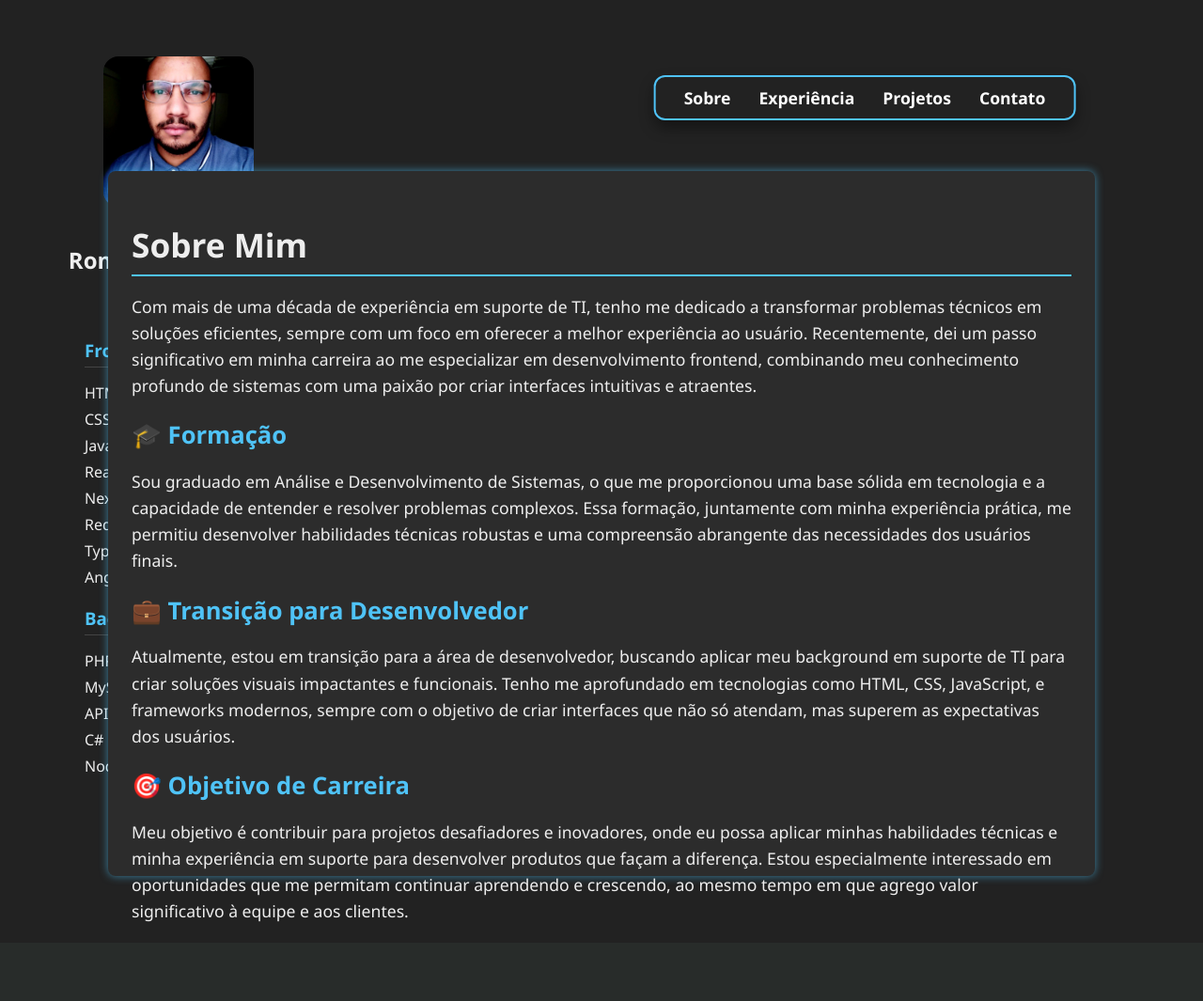
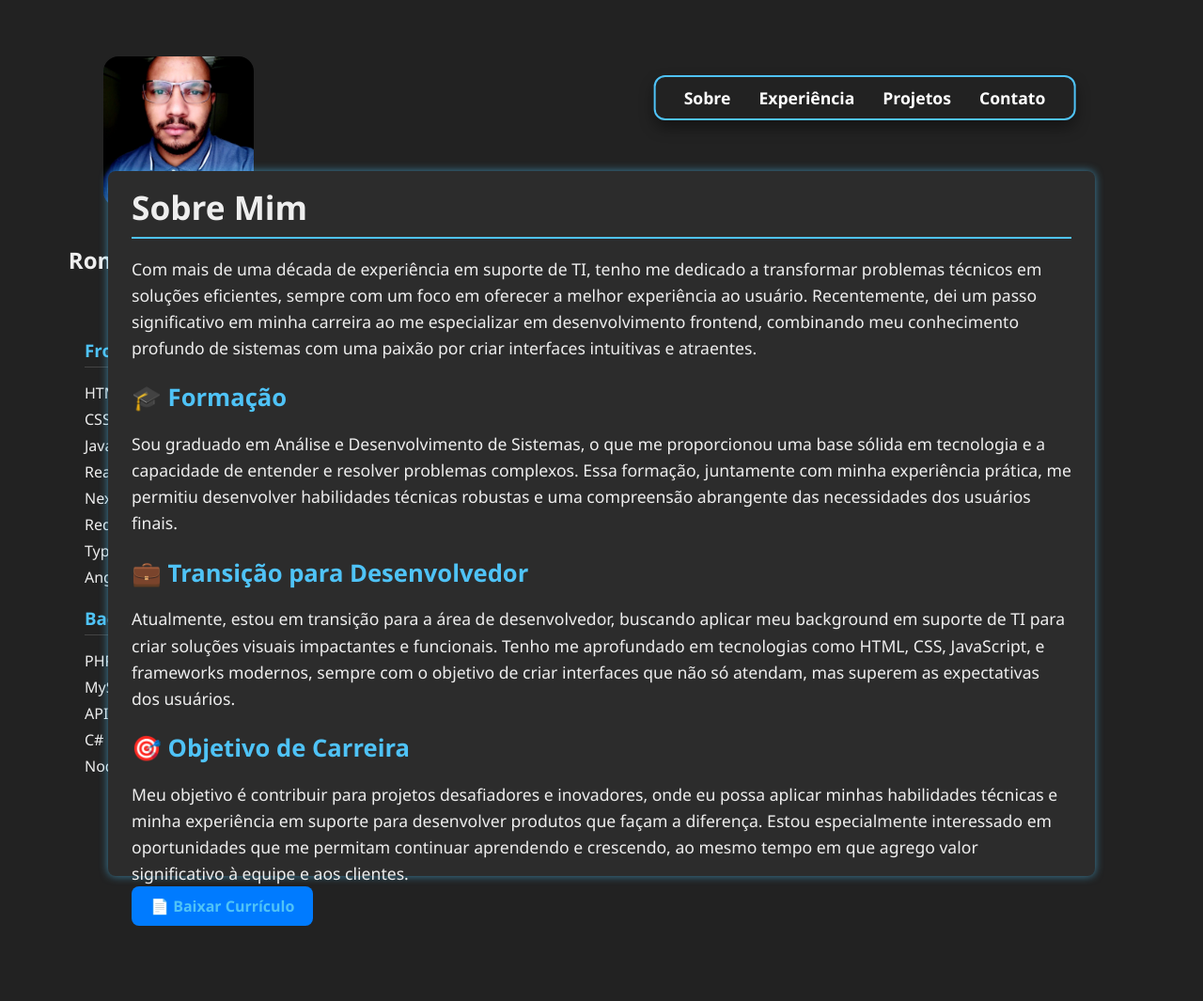
Before and after one commit to Roow14/portfolio, a PHP site: page / in a window 1280 px wide. Shown: the whole page at 94% size. Before the commit the page ends 981 px from the top, so only its background shows below. Run offline with PHP 8.4, Linux system fonts and the light colour scheme.

Commit message:
mensagem das alterações

```diff
--- a/sobre.css
+++ b/sobre.css
@@ -17,18 +17,24 @@
   margin-bottom: 15px;
   border-bottom: 2px solid #4fc3f7;
   padding-bottom: 8px;
+  position: relative;
+  top: -40px;
 }
 
 .sobre p {
   font-size: 1.1em;
   line-height: 1.6;
   margin-bottom: 20px;
+  position: relative;
+  top: -40px;
 }
 
 .sobre h2 {
   font-size: 1.6em;
   margin-bottom: 12px;
   color: #4fc3f7;
+  position: relative;
+  top: -40px;
 }
 
 .sobre ul {
@@ -41,10 +47,34 @@
 .sobre ul li {
   margin-bottom: 8px;
 }
+.btn-download {
+  display: inline-block;
+  margin-top: 20px;
+  padding: 10px 20px;
+  background-color: #007bff;
+  color: white;
+  text-decoration: none;
+  border-radius: 8px;
+  font-weight: bold;
+  transition: background-color 0.3s ease;
+   position: relative;
+  top: -80px;
+
+}
+
+.btn-download:hover {
+  background-color: #0056b3;
+}
+
 @media (max-width: 768px){
  .sobre {
   position: relative;
   top: 500px;
           height: 858px;
  }
+ .btn-download {
+  width: 100px;
+
+  font-size: 10px;
+ }
 }
--- a/sobre.html
+++ b/sobre.html
@@ -19,4 +19,9 @@
   <p>
     Meu objetivo é contribuir para projetos desafiadores e inovadores, onde eu possa aplicar minhas habilidades técnicas e minha experiência em suporte para desenvolver produtos que façam a diferença. Estou especialmente interessado em oportunidades que me permitam continuar aprendendo e crescendo, ao mesmo tempo em que agrego valor significativo à equipe e aos clientes.
   </p>
+
+  <!-- Botão de Download -->
+  <div class="baixar-cv">
+    <a href="curriculo-romario.pdf" download class="btn-download">📄 Baixar Currículo</a>
+  </div>
 </section>
```
